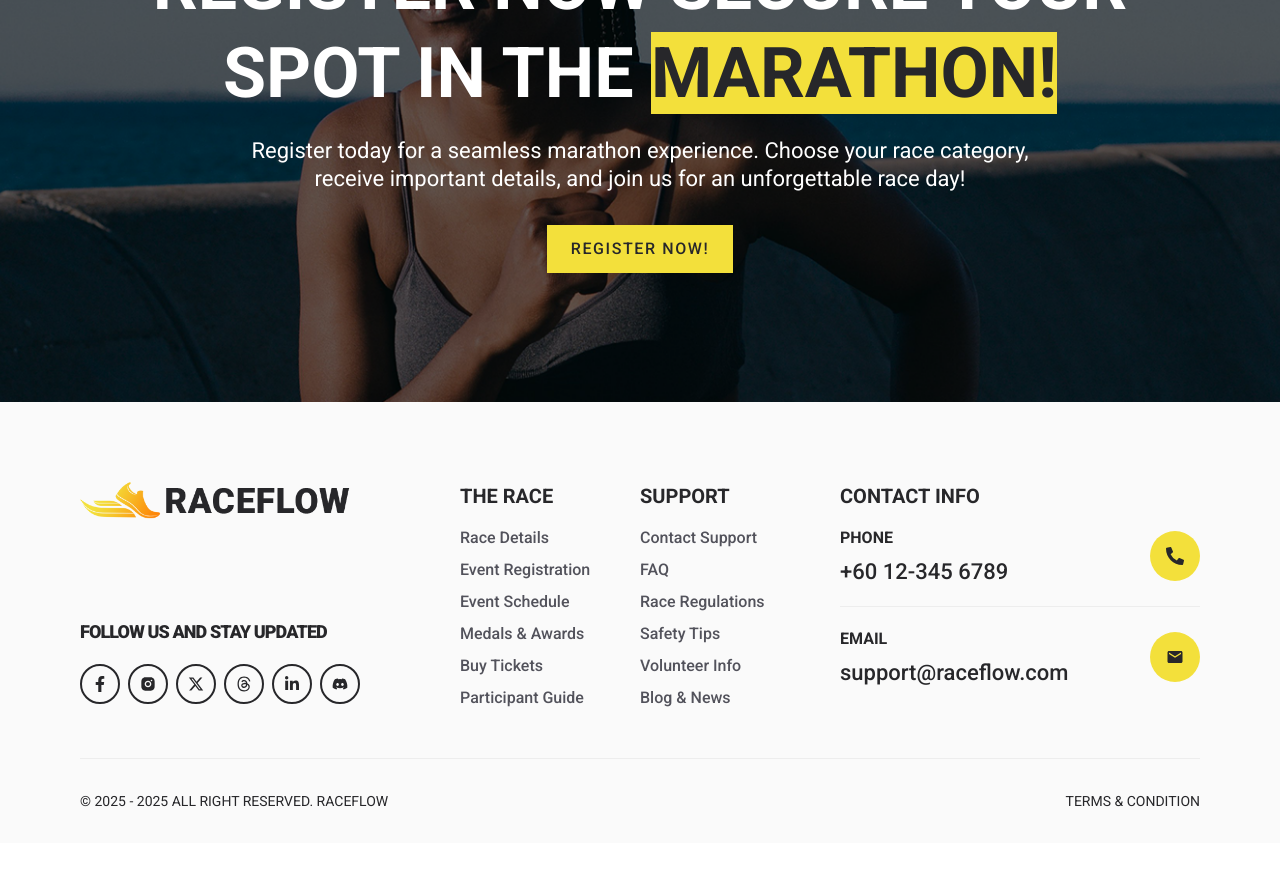
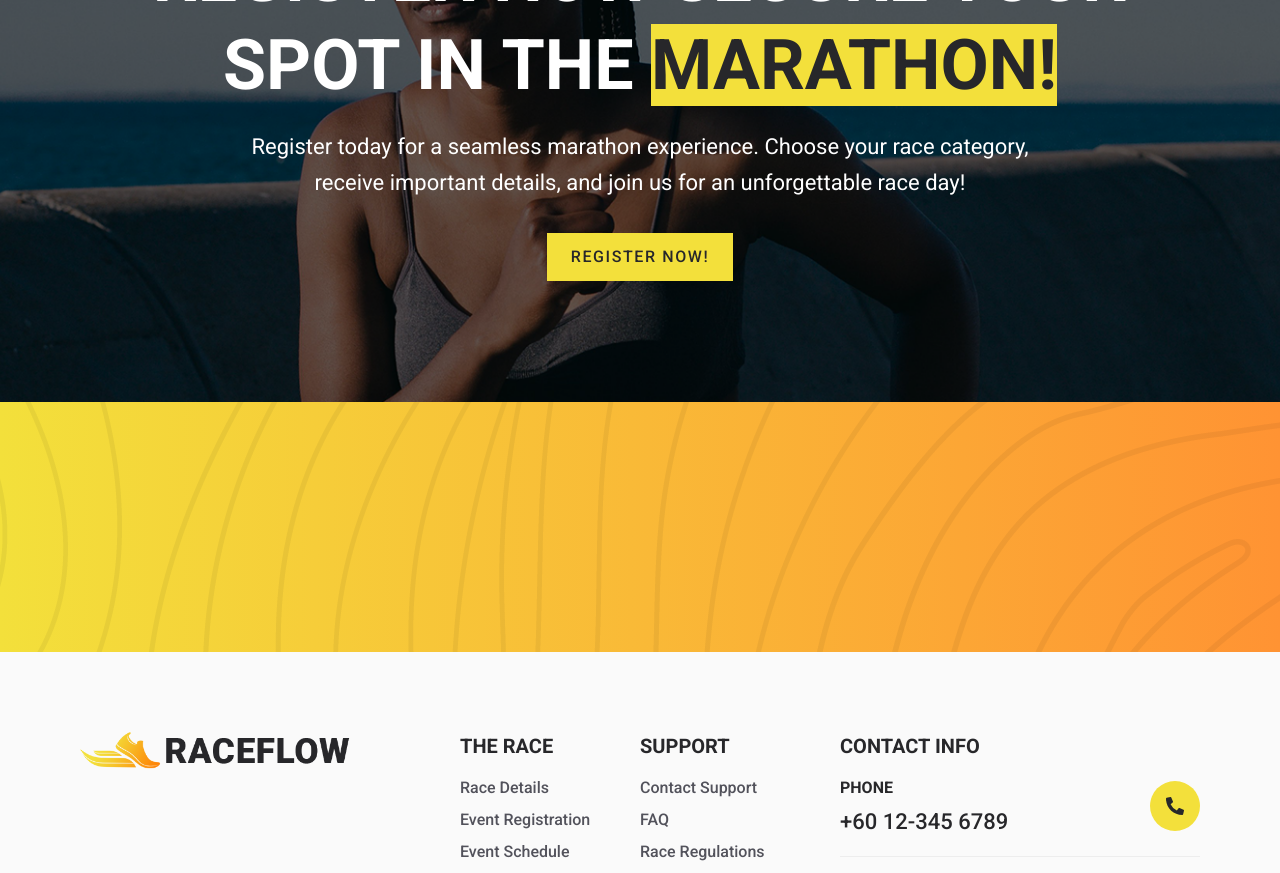
Before and after one commit to devrakibulrahman/raceflow-client-side, a React (Vite) app: page /marathons in a window 1280 px wide. Shown: the part 1740-2613 px from the top of the page. Before the commit the page ends 2583 px from the top, so only its background shows below. Built offline with nearby package versions, Linux system fonts and the light colour scheme.

Commit message:
import subscribe pattern done on 01/05/2025 at 01:18 pm

```diff
--- a/src/pages/MarathonPage.jsx
+++ b/src/pages/MarathonPage.jsx
@@ -55,7 +55,7 @@ const MarathonPage = () => {
                             <h1 className="font-roboto text-[40px] font-bold text-white uppercase transition-all ease-linear duration-200 leading-tight md:text-[50px] xl:text-[70px]">Register Now Secure Your Spot in the <span className="text-head-charleston-green bg-primary-yellow">Marathon!</span></h1>
                         </div>
                         <div className="w-full max-w-[800px]">
-                            <p className="font-roboto text-xl font-normal text-white transition-all ease-linear duration-200 md:text-[22px]">Register today for a seamless marathon experience. Choose your race category, receive important details, and join us for an unforgettable race day!</p>
+                            <p className="font-roboto text-xl font-normal text-white transition-all ease-linear duration-200 leading-relaxed md:text-[22px]">Register today for a seamless marathon experience. Choose your race category, receive important details, and join us for an unforgettable race day!</p>
                         </div>
                         <div className="w-full flex items-center justify-center mt-3">
                             <button className="font-roboto text-head-charleston-green font-medium tracking-widest py-3 px-6 uppercase bg-primary-yellow transition ease-linear duration-200 hover:bg-head-charleston-green hover:text-primary-yellow">Register Now!</button>
@@ -63,6 +63,11 @@ const MarathonPage = () => {
                     </div>
                 </div>
             </div>
+            <div className="w-full min-h-[250px] bg-gradient-to-r from-primary-yellow to-secondary-orange/80">
+                <div className="w-full min-h-[250px] bg-pattern bg-top bg-no-repeat">
+
+                </div>
+            </div>
         </>
     );
 };
```
Also changed, not shown: public/subscribe-pattern.png (added).
